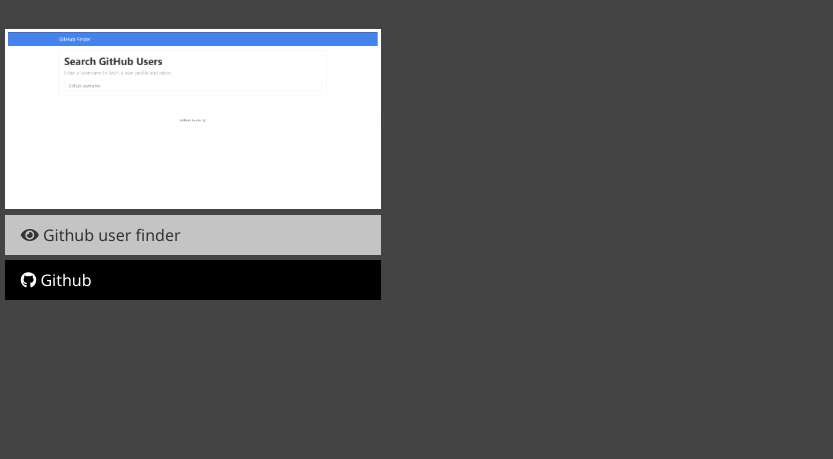
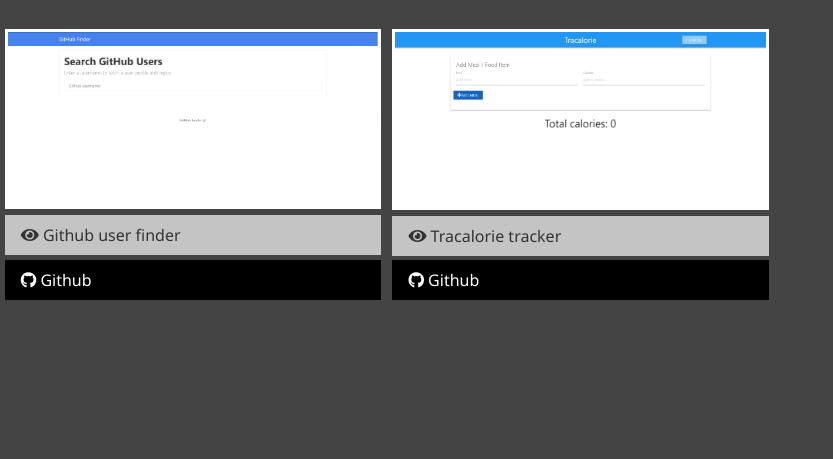
Before and after one commit to AlexeyBrambalov/portfolio2, a plain HTML site: page work.html in a window 1280 px wide. Shown: the part 253-712 px from the top of the page, 447-1280 px from the left. Drawn offline with Linux system fonts and the light colour scheme.

Commit message:
3rd commit

```diff
--- a/work.html
+++ b/work.html
@@ -78,17 +78,20 @@
           </a>
         </div>
 
-        <!-- <div class="item">
-          <a href="#!">
-            <img src="img/projects/project4.jpg" alt="Project" />
+        <div class="item">
+          <a href="https://tracalorie2.netlify.com/">
+            <img src="img/projects/Tracalories.png" alt="Project" />
           </a>
-          <a href="#!" class="btn-light">
-            <i class="fas fa-eye"></i> Project
+          <a href="https://tracalorie2.netlify.com/" class="btn-light">
+            <i class="fas fa-eye"></i> Tracalorie tracker
           </a>
-          <a href="#!" class="btn-dark">
+          <a
+            href="https://github.com/AlexeyBrambalov/Tracalorie"
+            class="btn-dark"
+          >
             <i class="fab fa-github"></i> Github
           </a>
-        </div> -->
+        </div>
       </div>
     </main>
 
```
Also changed, not shown: img/projects/Tracalories.png (added).
